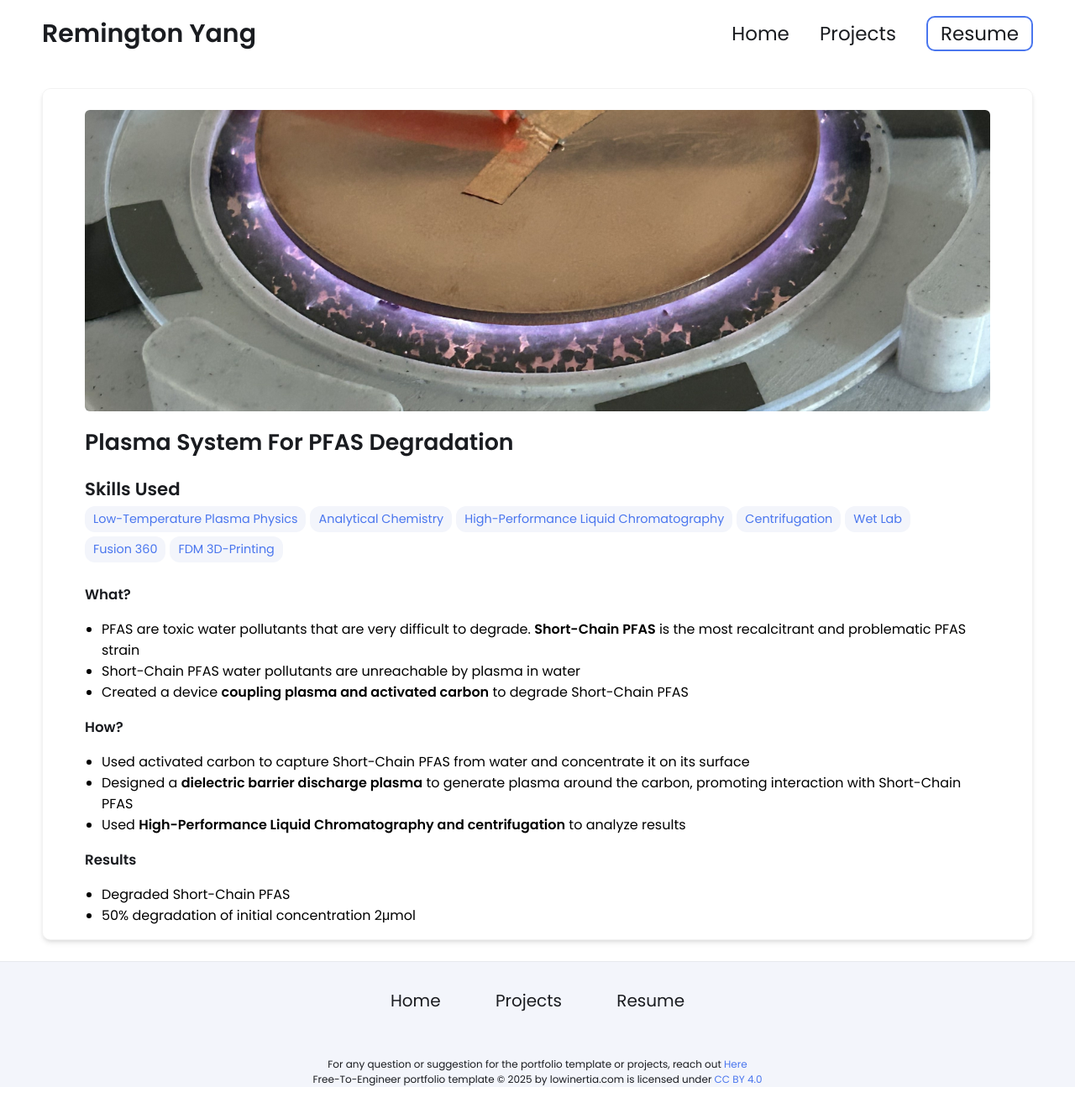
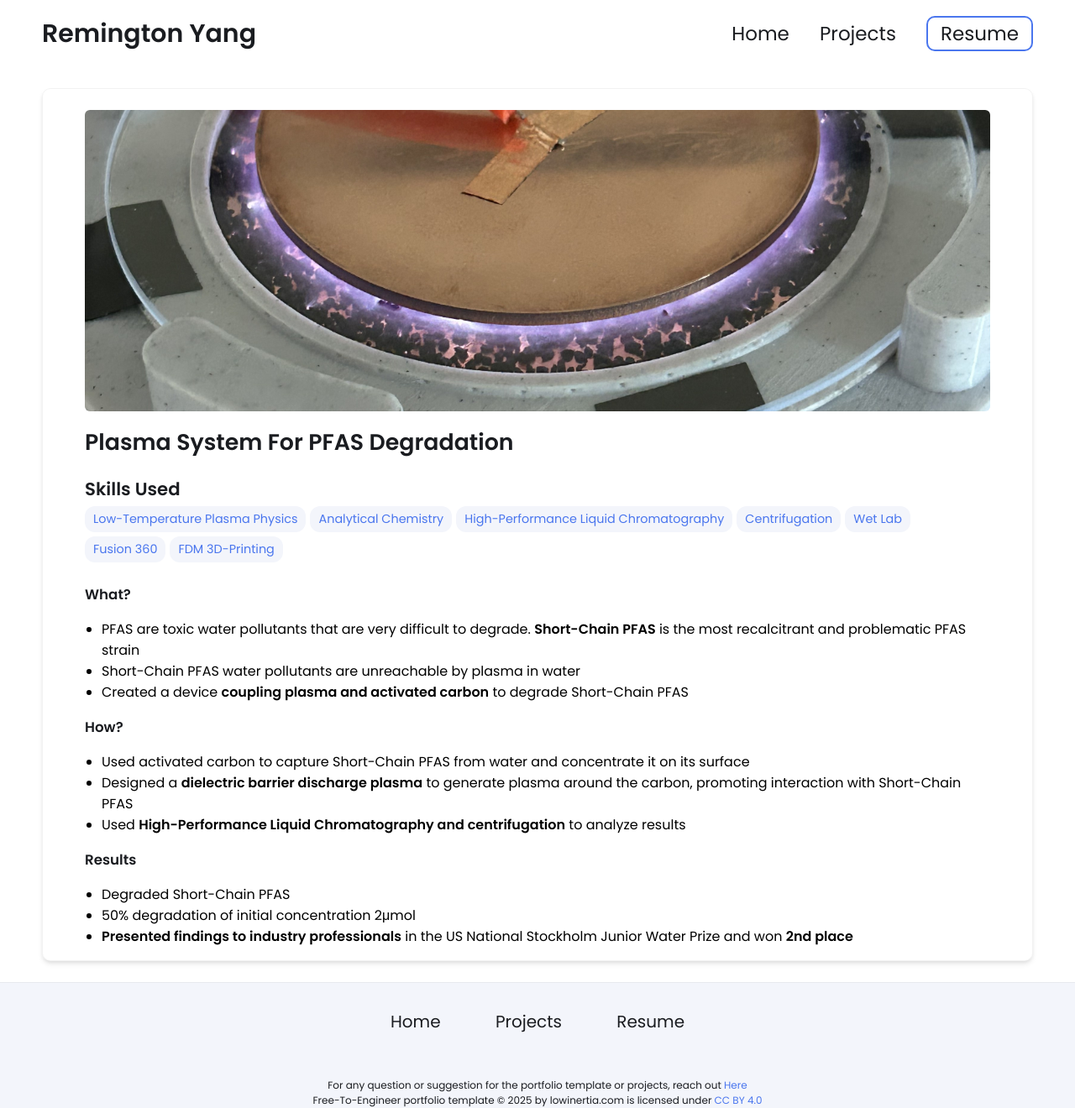
Before and after one commit to MegaPerkyCello/MegaPerkyCello.github.io, a Jekyll site: the page built from _projects/PlasmaPFASproject/index.md, in a window 1280 px wide. Shown: the whole page at 84% size. Built offline with Jekyll 4.4.1, drawn with Linux system fonts in a browser that asks for light colours; before the commit the page ends 1295 px from its top, so only the background shows below that.

Commit message:
Update index.md

```diff
--- a/_projects/PlasmaPFASproject/index.md
+++ b/_projects/PlasmaPFASproject/index.md
@@ -29,3 +29,4 @@ main-image: /PlasmaPFAS.jpg
 ### **Results**
 - Degraded Short-Chain PFAS
 - 50% degradation of initial concentration 2μmol
+- **Presented findings to industry professionals** in the US National Stockholm Junior Water Prize and won **2nd place**
```
